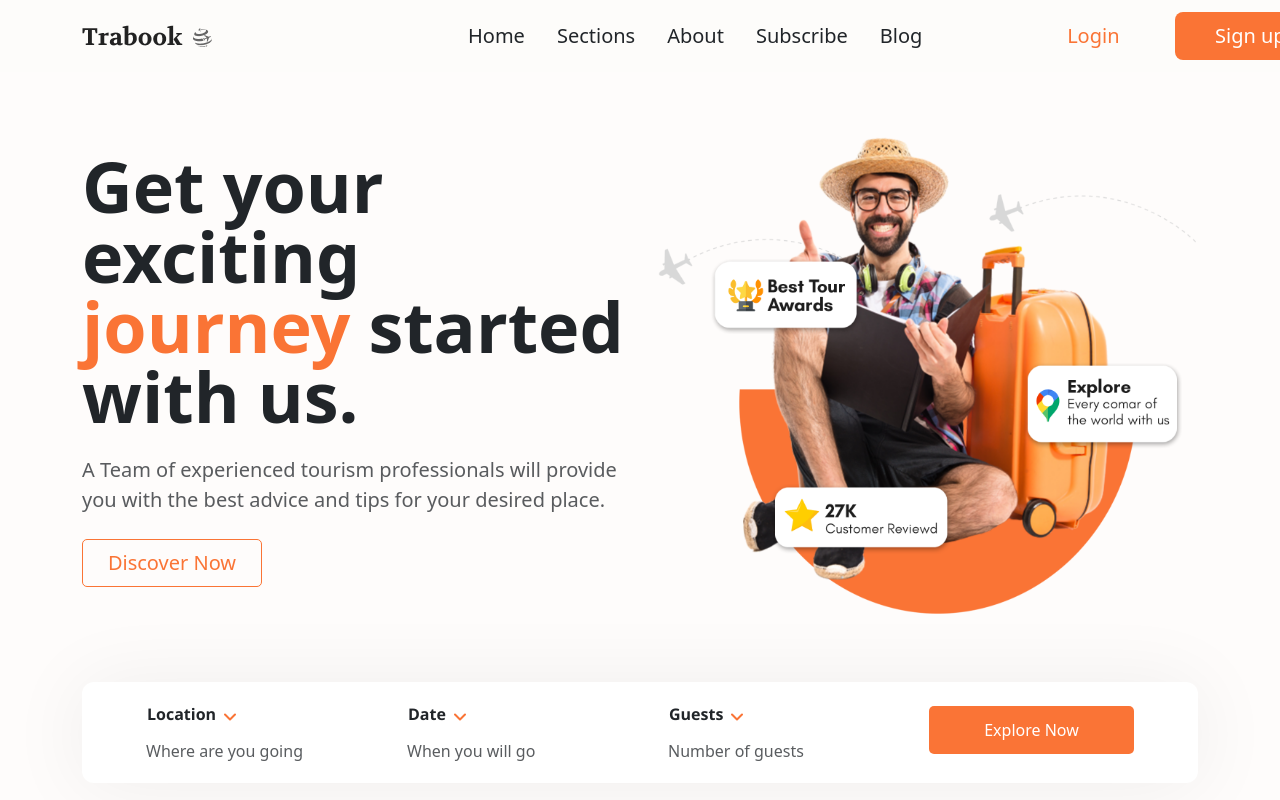
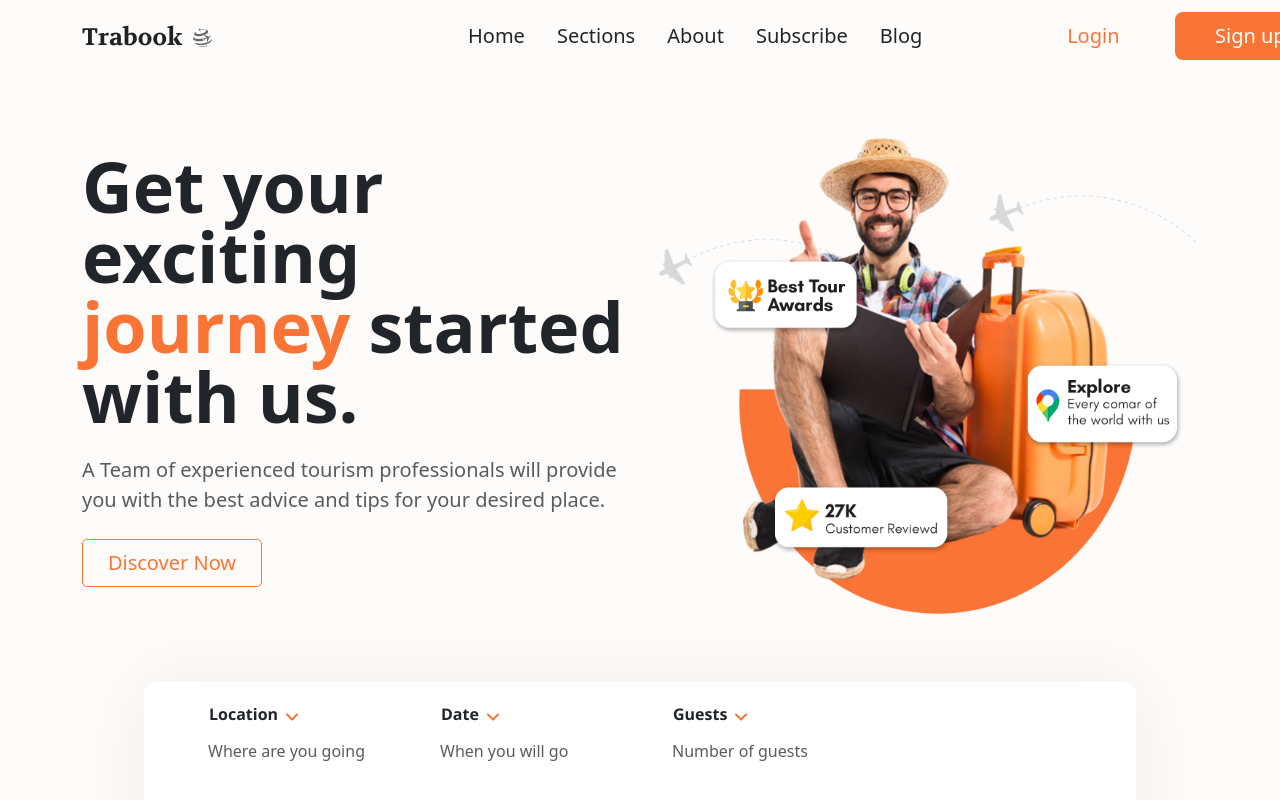
Before and after one commit to Juanflpz/Trabook-Responsive-Project, a React (Create React App) app: page / in a window 1280 px wide. Shown: the top 800 px of the page. Built offline with nearby package versions, Linux system fonts and the light colour scheme.

Commit message:
feat: :lipstick: Floating card margins fixed

```diff
--- a/src/Components/GetStarted.jsx
+++ b/src/Components/GetStarted.jsx
@@ -76,7 +76,7 @@ export default function GetStarted({ props }) {
                     <div className="container d-flex justify-content-center">
                         <div className="card align-items-center px-5" id="floating-card">
                             <div className="row">
-                                <div className="col-lg">
+                                <div className="col-lg-3 floating-col">
                                     <div className="card-body row text-start">
                                         <button className='btn' onClick={handleLocationClick}>
                                             <div className="d-flex align-items-center">
@@ -89,7 +89,7 @@ export default function GetStarted({ props }) {
                                         <p className="card-text subitem-text text-muted mb-1">{subitem1}</p>
                                     </div>
                                 </div>
-                                <div className="col-lg">
+                                <div className="col-lg-3 floating-col">
                                     <div className="card-body row text-start">
                                         <button className='btn' onClick={handleDateClick}>
                                             <div className="d-flex align-items-center">
@@ -102,7 +102,7 @@ export default function GetStarted({ props }) {
                                         <p className="card-text subitem-text text-muted mb-1">{subitem2.toString()}</p>
                                     </div>
                                 </div>
-                                <div className="col-lg">
+                                <div className="col-lg-3 floating-col">
                                     <div className="card-body row text-start">
                                         <button className='btn' onClick={handleGuestClick}>
                                             <div className="d-flex align-items-center">
@@ -115,7 +115,7 @@ export default function GetStarted({ props }) {
                                         <p className="card-text subitem-text text-muted mb-1">{subitem3}</p>
                                     </div>
                                 </div>
-                                <div className="col-lg d-flex justify-content-end">
+                                <div className="col-lg-3 floating-col d-flex justify-content-end">
                                     <div className="card-body">
                                         <button type="button" id="explore-btn" className="btn mt-2">{props.btn_txt_2}</button>
                                     </div>
--- a/src/styles/GetStarted.css
+++ b/src/styles/GetStarted.css
@@ -93,3 +93,11 @@
     margin-top: 5vh;
     margin-bottom: 5vh;
 }
+
+#floating-card {
+    width: 124vh /* Puedes ajustar este valor según tus necesidades */
+}
+
+.floating-col{
+    width: 29vh;
+}
```
